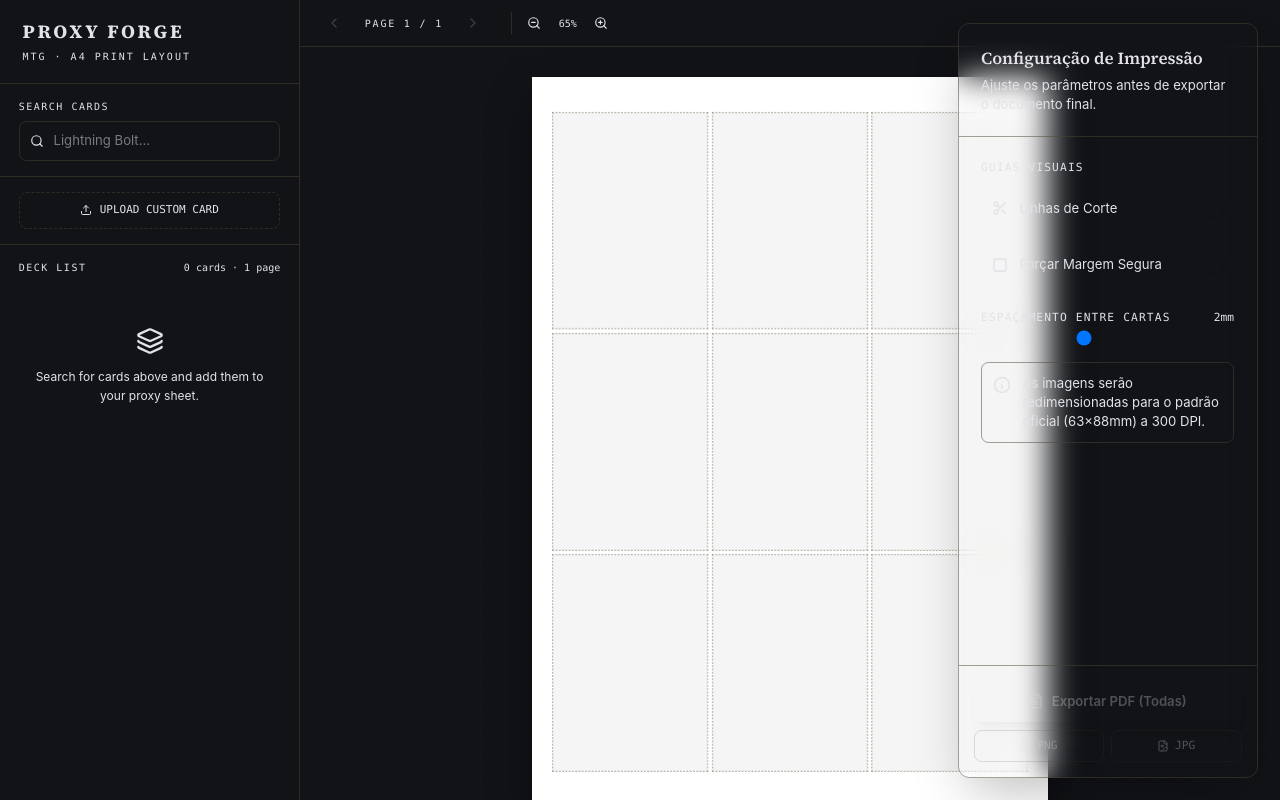
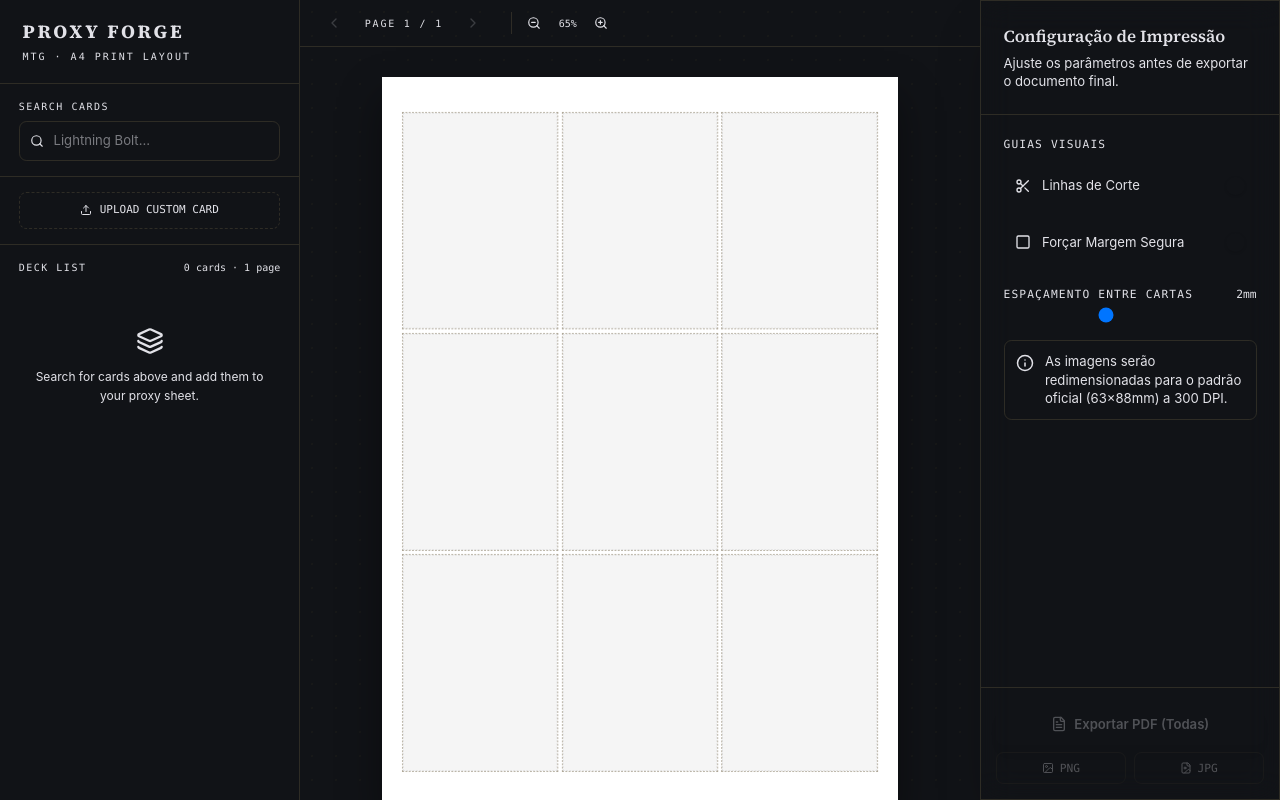
Before and after one commit to IsTorres/mtg-proxy-printer, a React (Vite) app: page / in a window 1280 px wide. Built offline with nearby package versions, Linux system fonts and the light colour scheme.

Commit message:
refactor: remove unused children prop from PrintPreview and adjust PrintSettings position

```diff
--- a/src/app/components/PrintPreview.tsx
+++ b/src/app/components/PrintPreview.tsx
@@ -14,7 +14,6 @@ interface PrintPreviewProps {
   onNextPage: () => void;
   safeMargin: boolean;
   cardSpacing: number;
-  children: ReactNode;
 }
 
 export function PrintPreview({
@@ -26,7 +25,6 @@ export function PrintPreview({
   onNextPage,
   safeMargin,
   cardSpacing,
-  children,
 }: PrintPreviewProps) {
   const [zoom, setZoom] = useState(ZOOM_DEFAULT);
   const canvasRef = useRef<HTMLDivElement>(null);
@@ -146,9 +144,6 @@ export function PrintPreview({
           </div>
         </div>
       </div>
-
-      {/* Settings panel (children) */}
-      {children}
     </main>
   );
 }
--- a/src/app/components/PrintSettings.tsx
+++ b/src/app/components/PrintSettings.tsx
@@ -28,7 +28,7 @@ export function PrintSettings({
   hasCards,
 }: PrintSettingsProps) {
   return (
-    <div className="absolute right-6 top-6 bottom-6 w-80 bg-surface-container/90 backdrop-blur-lg rounded-xl shadow-2xl flex flex-col pointer-events-auto border border-outline-variant/20 z-20">
+    <div className="right-6 top-16 bottom-6 w-80 bg-surface-container/90 backdrop-blur-lg shadow-2xl flex flex-col pointer-events-auto border border-outline-variant/20 z-20">
       {/* Header */}
       <div className="p-6 border-b border-outline-variant/20">
         <h2 className="font-display text-lg font-semibold text-on-surface">
--- a/src/app/page/Home.tsx
+++ b/src/app/page/Home.tsx
@@ -1,6 +1,10 @@
 import { useState, useCallback } from "react";
 import type { CardImage } from "../types";
-import { CARDS_PER_PAGE, DEFAULT_CARD_SPACING, DEFAULT_SAFE_MARGIN } from "../constants";
+import {
+  CARDS_PER_PAGE,
+  DEFAULT_CARD_SPACING,
+  DEFAULT_SAFE_MARGIN,
+} from "../constants";
 import { useScryfallSearch } from "../hooks/useScryfallSearch";
 import { useDeck } from "../hooks/useDeck";
 import { usePagination } from "../hooks/usePagination";
@@ -13,8 +17,18 @@ import { PrintSettings } from "../components/PrintSettings";
 import { downloadPDF, downloadPNG, downloadJPG } from "../lib/export";
 
 export function Home() {
-  const { query, setQuery, results, noResults, searching, clearSearch } = useScryfallSearch();
-  const { entries, flatCards, totalPages, addCard, addCustomCard, removeEntry, adjustQty, clearAll } = useDeck();
+  const { query, setQuery, results, noResults, searching, clearSearch } =
+    useScryfallSearch();
+  const {
+    entries,
+    flatCards,
+    totalPages,
+    addCard,
+    addCustomCard,
+    removeEntry,
+    adjustQty,
+    clearAll,
+  } = useDeck();
   const { safePage, prev, next, reset } = usePagination(totalPages);
 
   // Print settings
@@ -28,7 +42,7 @@ export function Home() {
       addCard(card);
       clearSearch();
     },
-    [addCard, clearSearch]
+    [addCard, clearSearch],
   );
 
   const handleClearAll = useCallback(() => {
@@ -38,7 +52,7 @@ export function Home() {
 
   const previewCards = flatCards.slice(
     safePage * CARDS_PER_PAGE,
-    (safePage + 1) * CARDS_PER_PAGE
+    (safePage + 1) * CARDS_PER_PAGE,
   );
 
   const exportOptions = { safeMargin, cardSpacing };
@@ -48,7 +62,9 @@ export function Home() {
     try {
       const pages: CardImage[][] = [];
       for (let i = 0; i < totalPages; i++) {
-        pages.push(flatCards.slice(i * CARDS_PER_PAGE, (i + 1) * CARDS_PER_PAGE));
+        pages.push(
+          flatCards.slice(i * CARDS_PER_PAGE, (i + 1) * CARDS_PER_PAGE),
+        );
       }
       await downloadPDF(pages, showCutLines, exportOptions);
     } finally {
@@ -59,7 +75,12 @@ export function Home() {
   const handleExportPNG = async () => {
     setExporting(true);
     try {
-      await downloadPNG(previewCards, showCutLines, safePage + 1, exportOptions);
+      await downloadPNG(
+        previewCards,
+        showCutLines,
+        safePage + 1,
+        exportOptions,
+      );
     } finally {
       setExporting(false);
     }
@@ -68,7 +89,12 @@ export function Home() {
   const handleExportJPG = async () => {
     setExporting(true);
     try {
-      await downloadJPG(previewCards, showCutLines, safePage + 1, exportOptions);
+      await downloadJPG(
+        previewCards,
+        showCutLines,
+        safePage + 1,
+        exportOptions,
+      );
     } finally {
       setExporting(false);
     }
@@ -133,12 +159,13 @@ export function Home() {
             onNextPage={next}
             safeMargin={safeMargin}
             cardSpacing={cardSpacing}
-          >
+          />
+
           <PrintSettings
             showCutLines={showCutLines}
-              onToggleCutLines={() => setShowCutLines(v => !v)}
+            onToggleCutLines={() => setShowCutLines((v) => !v)}
             safeMargin={safeMargin}
-              onToggleSafeMargin={() => setSafeMargin(v => !v)}
+            onToggleSafeMargin={() => setSafeMargin((v) => !v)}
             cardSpacing={cardSpacing}
             onSpacingChange={setCardSpacing}
             onExportPDF={handleExportPDF}
@@ -147,7 +174,6 @@ export function Home() {
             exporting={exporting}
             hasCards={flatCards.length > 0}
           />
-          </PrintPreview>
         </div>
       </div>
 
@@ -155,7 +181,10 @@ export function Home() {
         {Array.from({ length: totalPages }).map((_, pageIdx) => (
           <PrintSheet
             key={pageIdx}
-            cards={flatCards.slice(pageIdx * CARDS_PER_PAGE, (pageIdx + 1) * CARDS_PER_PAGE)}
+            cards={flatCards.slice(
+              pageIdx * CARDS_PER_PAGE,
+              (pageIdx + 1) * CARDS_PER_PAGE,
+            )}
             showCutLines={showCutLines}
             safeMargin={safeMargin}
             cardSpacing={cardSpacing}
```
Lines whose indentation alone changed are shown as unchanged.
